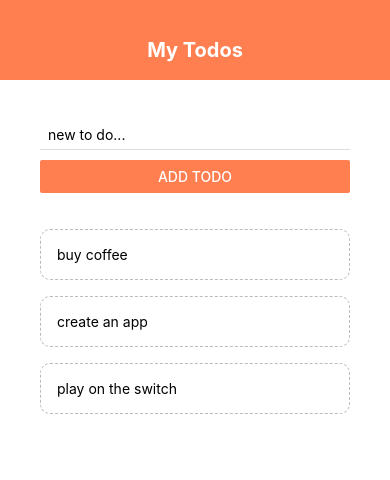
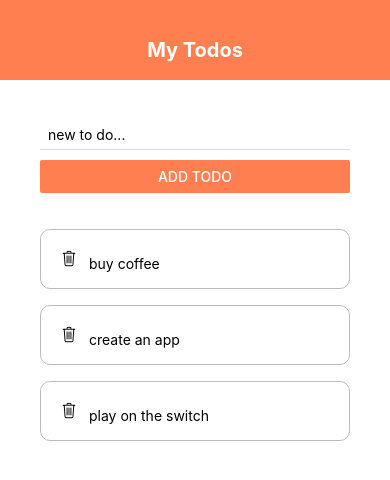
Before and after one commit to honmetha/react-native-playground, a React Native app: screen / in a window 390 px wide. Shown: the top 480 px of the page. Built offline with nearby package versions, Linux system fonts and the light colour scheme.

Commit message:
[Added] 15 - Icons & More Flexbox

```diff
--- a/components/todoItem.js
+++ b/components/todoItem.js
@@ -1,10 +1,14 @@
 import * as React from "react";
-import { StyleSheet, Text, TouchableOpacity } from "react-native";
+import { StyleSheet, Text, TouchableOpacity, View } from "react-native";
+import { EvilIcons } from "@expo/vector-icons";
 
 export default function TodoItem({ item, pressHandler }) {
   return (
     <TouchableOpacity onPress={() => pressHandler(item.key)}>
-      <Text style={styles.item}>{item.text}</Text>
+      <View style={styles.item}>
+        <EvilIcons name="trash" size={24} color="black" />
+        <Text style={styles.itemText}>{item.text}</Text>
+      </View>
     </TouchableOpacity>
   );
 }
@@ -15,7 +19,11 @@ const styles = StyleSheet.create({
     marginTop: 16,
     borderColor: "#bbb",
     borderWidth: 1,
-    borderStyle: "dashed",
     borderRadius: 10,
+    flexDirection: "row",
+    alignItems: "flex-end",
+  },
+  itemText: {
+    marginLeft: 8,
   },
 });
```
